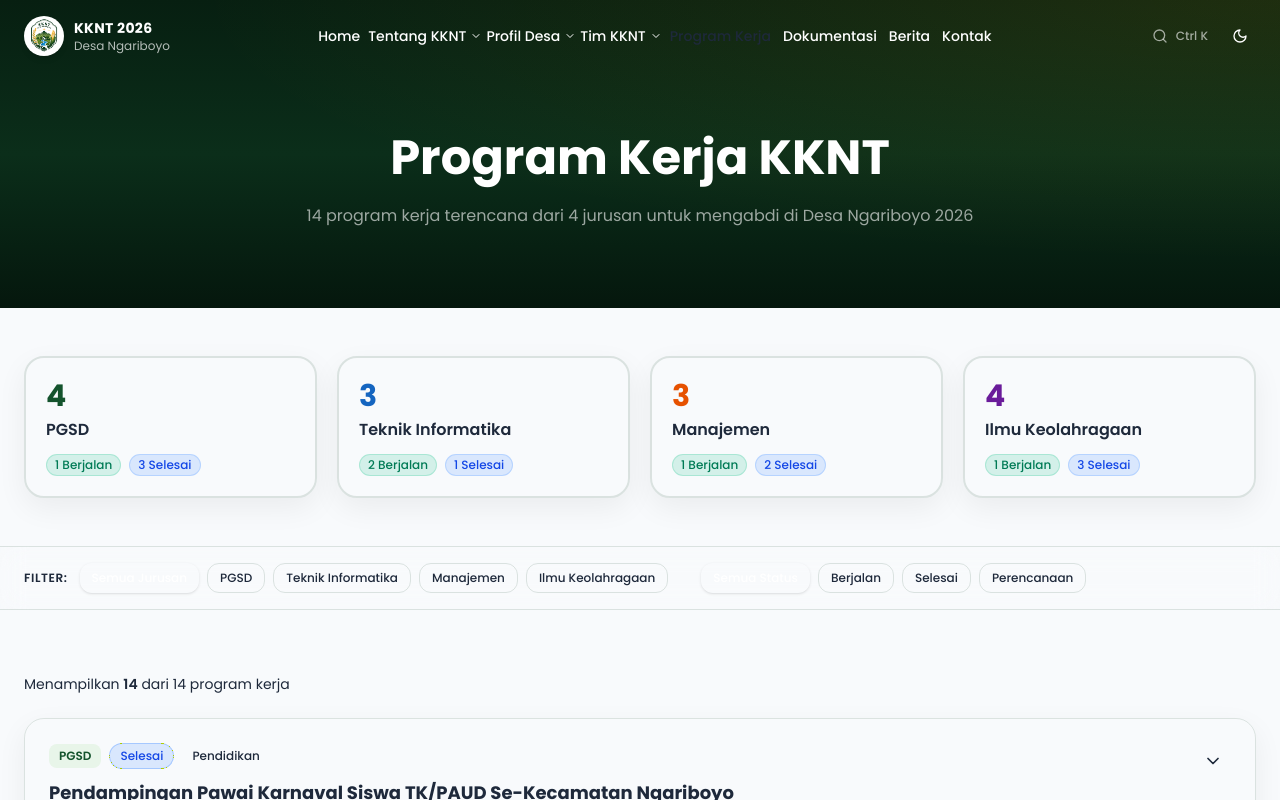
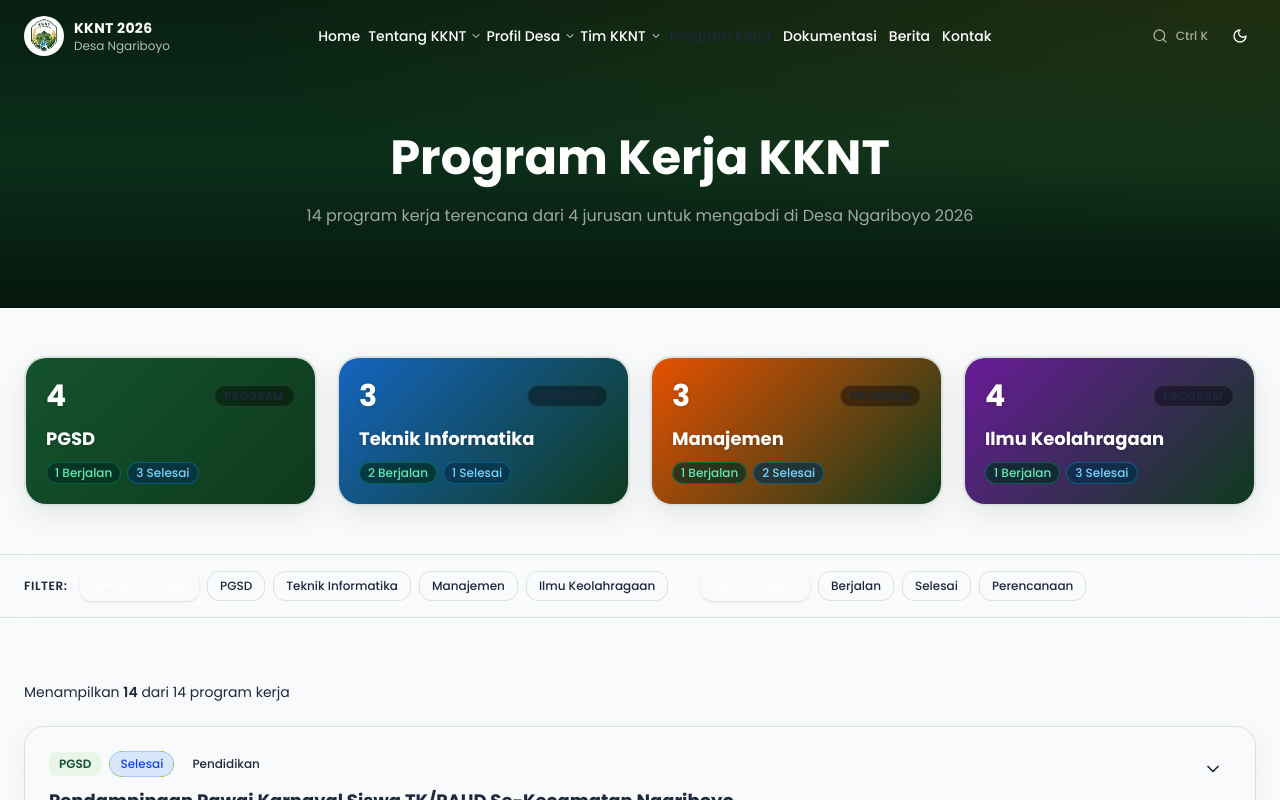
Before and after one commit to Drappy-cat/Website-KKN-T-Desa-Ngariboyo, a React (Vite) app: page /proker in a window 1280 px wide. Shown: the top 800 px of the page. Built offline with nearby package versions, Linux system fonts and the light colour scheme.

Commit message:
feat: implement core website pages and layout components including home, team, contact, and about sections

```diff
--- a/index.html
+++ b/index.html
@@ -4,14 +4,14 @@
     <meta charset="UTF-8" />
     <meta name="viewport" content="width=device-width, initial-scale=1.0" />
     <title>Website KKN-T Desa Ngariboyo 2026</title>
-    <meta name="description" content="Website resmi KKNT Desa Ngariboyo 2026 — Universitas Negeri Surabaya. Melangkah Bersama Membangun Desa." />
+    <meta name="description" content="Website resmi KKNT Desa Ngariboyo 2026, Universitas Negeri Surabaya. Melangkah Bersama Membangun Desa." />
     <meta name="theme-color" content="#0F3A1D" />
     <link rel="icon" type="image/png" href="/src/assets/logos/kknt/logo-kknt-removebg.png" />
 
     <!-- Open Graph / SEO -->
     <meta property="og:type" content="website" />
     <meta property="og:title" content="Website KKN-T Desa Ngariboyo 2026" />
-    <meta property="og:description" content="Website resmi KKNT Desa Ngariboyo 2026 — Universitas Negeri Surabaya. Melangkah Bersama Membangun Desa." />
+    <meta property="og:description" content="Website resmi KKNT Desa Ngariboyo 2026, Universitas Negeri Surabaya. Melangkah Bersama Membangun Desa." />
     <meta property="og:image" content="/src/assets/logos/kknt/logo-kknt-removebg.png" />
 
     <!-- Google Fonts Preconnect & Stylesheet (High Performance, No @import waterfall) -->
--- a/src/app/components/Navbar.tsx
+++ b/src/app/components/Navbar.tsx
@@ -19,7 +19,7 @@ function SearchOverlay({ onClose }: { onClose: () => void }) {
     ...BERITA.filter((b) => b.judul.toLowerCase().includes(query.toLowerCase()))
       .slice(0, 3).map((b) => ({ type: "Berita", label: b.judul, href: `/berita?id=${b.id}` })),
     ...MAHASISWA.filter((m) => m.nama.toLowerCase().includes(query.toLowerCase()) || m.prodi.toLowerCase().includes(query.toLowerCase()))
-      .slice(0, 3).map((m) => ({ type: "Mahasiswa", label: `${m.nama} — ${m.prodi}`, href: "/tim" })),
+      .slice(0, 3).map((m) => ({ type: "Mahasiswa", label: `${m.nama} (${m.prodi})`, href: "/tim" })),
   ];
 
   useEffect(() => {
--- a/src/app/components/PageBanner.tsx
+++ b/src/app/components/PageBanner.tsx
@@ -1,5 +1,5 @@
 /**
- * PageBanner — Shared hero banner for inner pages.
+ * PageBanner: Shared hero banner for inner pages.
  * Digunakan di: Tim, Kontak, ProfilDesa, Tentang, Berita, dll.
  */
 export default function PageBanner({
--- a/src/app/data/index.ts
+++ b/src/app/data/index.ts
@@ -44,7 +44,7 @@ export const IDENTITAS = {
     "Memperkuat keolahragaan dan hidup aktif sebagai fondasi produktivitas warga.",
   ],
   filosofi:
-    "Logo KKNT Desa Ngariboyo menggambarkan semangat pengabdian mahasiswa yang bersinergi bersama masyarakat untuk membangun desa yang maju, mandiri, berbudaya, sejahtera, dan berkelanjutan — dengan berlandaskan kolaborasi, kearifan lokal, dan inovasi.",
+    "Logo KKNT Desa Ngariboyo menggambarkan semangat pengabdian mahasiswa yang bersinergi bersama masyarakat untuk membangun desa yang maju, mandiri, berbudaya, sejahtera, dan berkelanjutan dengan berlandaskan kolaborasi, kearifan lokal, dan inovasi.",
   maknakeseluruhan:
     "Logo ini mencerminkan potensi komoditas unggulan Desa Ngariboyo (padi dan jagung) yang didukung oleh alam yang subur dan masyarakat yang bersinergi. Mahasiswa KKNT hadir sebagai agen perubahan untuk memberi kontribusi nyata demi kemajuan desa yang berkelanjutan.",
 };
@@ -93,7 +93,7 @@ export const DESA = {
 Desa ini memiliki sejarah panjang sejak masa kolonial Belanda, dengan masyarakat yang dikenal gigih dalam bertani dan menjaga tradisi gotong royong. Sawah-sawah yang menghijau di kaki Gunung Lawu menjadi saksi bisu perjuangan generasi demi generasi warga Ngariboyo dalam membangun dan mempertahankan kehidupan desa.`,
   potensi: [
     { judul: "Pertanian Padi & Jagung", ikon: "🌾", img: "https://images.unsplash.com/photo-1586771107445-d3af07e86e10?w=600&h=400&fit=crop", deskripsi: "Lahan pertanian subur menghasilkan padi dan jagung berkualitas tinggi yang menjadi komoditas utama perekonomian desa." },
-    { judul: "Wisata Air & Waduk (Embung Pendem)", ikon: "🌊", img: "https://images.unsplash.com/photo-1437482078695-73f5ff6e6559?w=600&h=400&fit=crop", deskripsi: "Fasilitas penampungan air buatan Embung Pendem yang dikembangkan menjadi objek wisata air, menawarkan panorama persawahan yang menawan serta wahana perahu kano untuk pengunjung." },
+    { judul: "Pemanfaatan Air Embung Pendem", ikon: "🌊", img: "https://images.unsplash.com/photo-1437482078695-73f5ff6e6559?w=600&h=400&fit=crop", deskripsi: "Meskipun secara administratif Embung Pendem bukan milik Desa Ngariboyo, keberadaannya membawa manfaat yang sangat besar. Dengan adanya embung tersebut, pasokan kebutuhan air untuk mengairi sawah dan kebun warga dapat senantiasa tercukupi dengan baik." },
     { judul: "Destinasi Wisata Religi & Sejarah", ikon: "🕌", img: "https://images.unsplash.com/photo-1574895067204-c1fb700fbe76?w=600&h=400&fit=crop", deskripsi: "Adanya situs Makam Kuno Ngariboyo yang menjadi pusat ziarah religius bagi masyarakat serta pusat pelestarian sejarah cagar budaya lokal." },
     { judul: "UMKM Anyaman Tas & Produk Lokal", ikon: "🛍️", img: "https://images.unsplash.com/photo-1605814510757-5561a0d8bb5d?w=600&h=400&fit=crop", deskripsi: "Sentra industri rumah tangga kreatif yang berfokus pada kerajinan anyaman tas di Dukuh Jetis, didukung oleh lebih dari 25 UMKM aktif yang siap Go Digital." },
     { judul: "Sumber Daya Air", ikon: "💧", img: "https://images.unsplash.com/photo-1517409249719-756d11f92c10?w=600&h=400&fit=crop", deskripsi: "Aliran sungai melimpah dan jaringan irigasi embung yang andal untuk mendukung pertanian intensif serta budidaya ikan air tawar sepanjang tahun." },
@@ -181,11 +181,47 @@ export interface Proker {
   hasil: string;
 }
 
-export const JURUSAN_LIST = [
-  { id: "pgsd", label: "PGSD", warna: "#14532D", warnaLight: "#E8F5E9" },
-  { id: "ti", label: "Teknik Informatika", warna: "#1565C0", warnaLight: "#E3F2FD" },
-  { id: "manajemen", label: "Manajemen", warna: "#E65100", warnaLight: "#FFF3E0" },
-  { id: "ikor", label: "Ilmu Keolahragaan", warna: "#6A1B9A", warnaLight: "#F3E5F5" },
+export interface JurusanInfo {
+  id: string;
+  label: string;
+  warna: string;
+  warnaLight: string;
+  image?: string; // Dapat diisi asset gambar lokal (import foto from '...') atau URL gambar
+}
+
+// ── JURUSAN LIST ─────────────────────────────────────────────────────────────
+// Anda dapat memasukkan file asset gambar sendiri ke properti `image` di bawah ini.
+// Contoh jika ada file asset lokal:
+// import fotoPgsd from "../../assets/..."; lalu isi: image: fotoPgsd
+export const JURUSAN_LIST: JurusanInfo[] = [
+  {
+    id: "pgsd",
+    label: "PGSD",
+    warna: "#14532D",
+    warnaLight: "#E8F5E9",
+    image: "", // <-- Masukkan asset image PGSD Anda di sini
+  },
+  {
+    id: "ti",
+    label: "Teknik Informatika",
+    warna: "#1565C0",
+    warnaLight: "#E3F2FD",
+    image: "", // <-- Masukkan asset image Teknik Informatika Anda di sini
+  },
+  {
+    id: "manajemen",
+    label: "Manajemen",
+    warna: "#E65100",
+    warnaLight: "#FFF3E0",
+    image: "", // <-- Masukkan asset image Manajemen Anda di sini
+  },
+  {
+    id: "ikor",
+    label: "Ilmu Keolahragaan",
+    warna: "#6A1B9A",
+    warnaLight: "#F3E5F5",
+    image: "", // <-- Masukkan asset image Ilmu Keolahragaan Anda di sini
+  },
 ];
 
 export const PROKER: Proker[] = [
--- a/src/app/hooks/usePageMeta.ts
+++ b/src/app/hooks/usePageMeta.ts
@@ -12,7 +12,7 @@ export function usePageMeta(title: string, description?: string) {
       metaDesc.name = "description";
       document.head.appendChild(metaDesc);
     }
-    metaDesc.content = description ?? `${title} — Program KKNT Universitas Negeri Surabaya di Desa Ngariboyo, Magetan, Jawa Timur (13 Agustus – 25 September 2026).`;
+    metaDesc.content = description ?? `${title}: Program KKNT Universitas Negeri Surabaya di Desa Ngariboyo, Magetan, Jawa Timur (13 Agustus – 25 September 2026).`;
 
     let ogTitle = document.querySelector<HTMLMetaElement>('meta[property="og:title"]');
     if (!ogTitle) {
--- a/src/app/pages/Home.tsx
+++ b/src/app/pages/Home.tsx
@@ -66,7 +66,7 @@ const StatCard = memo(function StatCard({ target, label, satuan, started }: { ta
 
 // ── Main Component ─────────────────────────────────────────────────────────────
 export default function Home() {
-  usePageMeta("Beranda", "Website resmi KKNT Desa Ngariboyo 2026 — 15 mahasiswa Universitas Negeri Surabaya mengabdi di Magetan, Jawa Timur.");
+  usePageMeta("Beranda", "Website resmi KKNT Desa Ngariboyo 2026. 15 mahasiswa Universitas Negeri Surabaya mengabdi di Magetan, Jawa Timur.");
   const [statsVisible, setStatsVisible] = useState(false);
   const statsRef = useRef<HTMLDivElement>(null);
   const [heroLoaded, setHeroLoaded] = useState(false);
@@ -395,7 +395,7 @@ export default function Home() {
               Timeline
             </span>
             <h2 className="font-display font-extrabold text-3xl sm:text-4xl text-white mb-3">Perjalanan KKNT</h2>
-            <p className="text-white/80 max-w-xl mx-auto font-body">Dari observasi hingga penutupan — pengabdian penuh untuk Desa Ngariboyo.</p>
+            <p className="text-white/80 max-w-xl mx-auto font-body">Dari observasi hingga penutupan, pengabdian penuh untuk Desa Ngariboyo.</p>
           </div>
           <div className="relative">
             {/* Line */}
--- a/src/app/pages/Kontak.tsx
+++ b/src/app/pages/Kontak.tsx
@@ -15,7 +15,7 @@ function TikTokIcon() {
 }
 
 export default function Kontak() {
-  usePageMeta("Kontak", "Hubungi tim KKNT Desa Ngariboyo 2026 — Universitas Negeri Surabaya.");
+  usePageMeta("Kontak", "Hubungi tim KKNT Desa Ngariboyo 2026, Universitas Negeri Surabaya.");
   const [loading, setLoading] = useState(false);
 
   function handleSubmit(e: React.FormEvent<HTMLFormElement>) {
@@ -125,7 +125,7 @@ export default function Kontak() {
               </div>
             </div>
 
-            {/* Right — form */}
+            {/* Right: form */}
             <div>
               <div className="bg-card rounded-[24px] p-6 sm:p-8 shadow-[0_20px_60px_rgba(0,0,0,0.1)] border border-border">
                 <h3 className="font-display font-bold text-primary dark:text-accent text-xl mb-6">Kirim Pesan</h3>
--- a/src/app/pages/ProkerPage.tsx
+++ b/src/app/pages/ProkerPage.tsx
@@ -124,7 +124,7 @@ function ProkerCard({ p }: { p: Proker }) {
 }
 
 export default function ProkerPage() {
-  usePageMeta("Program Kerja", "Daftar program kerja dari 4 jurusan KKNT Desa Ngariboyo 2026 — PGSD, Teknik Informatika, Manajemen, dan Ilmu Keolahragaan.");
+  usePageMeta("Program Kerja", "Daftar program kerja dari 4 jurusan KKNT Desa Ngariboyo 2026: PGSD, Teknik Informatika, Manajemen, dan Ilmu Keolahragaan.");
   const [activeJurusan, setActiveJurusan] = useState("semua");
   const [activeStatus, setActiveStatus] = useState("semua");
 
@@ -156,17 +156,57 @@ export default function ProkerPage() {
               <button
                 key={j.id}
                 onClick={() => setActiveJurusan(activeJurusan === j.id ? "semua" : j.id)}
-                className={`text-left p-5 rounded-[20px] border-2 transition-all hover:-translate-y-1 ${
+                className={`relative group overflow-hidden text-left p-5 rounded-[22px] border-2 transition-all duration-300 hover:-translate-y-1 min-h-[150px] flex flex-col justify-between shadow-[0_10px_30px_rgba(0,0,0,0.08)] ${
                   activeJurusan === j.id
-                    ? "border-primary dark:border-accent bg-card shadow-lg"
-                    : "border-border bg-card shadow-[0_10px_30px_rgba(0,0,0,0.06)]"
+                    ? "border-accent ring-2 ring-accent/40 shadow-xl"
+                    : "border-border/60 hover:border-accent/50"
                 }`}
               >
-                <div className="font-display font-extrabold text-3xl mb-1" style={{ color: j.warna }}>{j.total}</div>
-                <div className="font-semibold text-foreground font-body mb-3">{j.label}</div>
-                <div className="flex flex-wrap gap-2 text-xs font-caption">
-                  <span className="text-emerald-700 dark:text-emerald-400 bg-emerald-500/15 border border-emerald-500/20 px-2 py-0.5 rounded-full">{j.berjalan} Berjalan</span>
-                  <span className="text-blue-700 dark:text-blue-400 bg-blue-500/15 border border-blue-500/20 px-2 py-0.5 rounded-full">{j.selesai} Selesai</span>
+                {/* Background Image atau Fallback Warna Jurusan */}
+                {j.image ? (
+                  <img
+                    src={j.image}
+                    alt={j.label}
+                    className="absolute inset-0 w-full h-full object-cover group-hover:scale-105 transition-transform duration-500"
+                    loading="lazy"
+                    decoding="async"
+                  />
+                ) : (
+                  <div
+                    className="absolute inset-0 transition-opacity duration-300"
+                    style={{
+                      background: `linear-gradient(135deg, ${j.warna} 0%, #0F3A1D 100%)`,
+                    }}
+                  />
+                )}
+
+                {/* Gradient Overlay seperti kartu DPL */}
+                <div className="absolute inset-0 bg-gradient-to-t from-primary/95 via-primary/50 to-primary/20 group-hover:from-primary/90 transition-colors" />
+
+                {/* Konten Kartu */}
+                <div className="relative z-10 flex flex-col justify-between h-full w-full">
+                  <div className="flex items-center justify-between gap-2 mb-2">
+                    <span className="font-display font-black text-2xl sm:text-3xl text-white tracking-tight drop-shadow-sm">
+                      {j.total}
+                    </span>
+                    <span className="text-[11px] font-caption font-semibold uppercase tracking-wider text-accent bg-black/40 backdrop-blur-md px-2.5 py-0.5 rounded-full border border-white/10">
+                      Program
+                    </span>
+                  </div>
+
+                  <div>
+                    <h3 className="font-display font-bold text-white text-base sm:text-lg leading-snug drop-shadow-sm group-hover:text-accent transition-colors">
+                      {j.label}
+                    </h3>
+                    <div className="flex flex-wrap gap-1.5 mt-2.5 text-xs font-caption">
+                      <span className="text-emerald-300 bg-emerald-950/70 border border-emerald-400/30 px-2 py-0.5 rounded-full backdrop-blur-sm">
+                        {j.berjalan} Berjalan
+                      </span>
+                      <span className="text-sky-300 bg-sky-950/70 border border-sky-400/30 px-2 py-0.5 rounded-full backdrop-blur-sm">
+                        {j.selesai} Selesai
+                      </span>
+                    </div>
+                  </div>
                 </div>
               </button>
             ))}
--- a/src/app/pages/Tim.tsx
+++ b/src/app/pages/Tim.tsx
@@ -106,7 +106,7 @@ function MahasiswaModal({ m }: { m: typeof MAHASISWA[0] }) {
             Detail Profil & ID Card {m.nama}
           </Dialog.Title>
           <Dialog.Description className="sr-only">
-            Detail profil {m.nama} — mahasiswa {m.prodi} peserta KKNT Desa Ngariboyo 2026.
+            Detail profil {m.nama}, mahasiswa {m.prodi} peserta KKNT Desa Ngariboyo 2026.
           </Dialog.Description>
           <Dialog.Close className="absolute top-5 right-5 z-20 p-2.5 rounded-full bg-muted/80 hover:bg-muted text-foreground transition-colors border border-border">
             <X className="w-5 h-5" />
```
Also changed, not shown: src/app/pages/Tentang.tsx (+28 -30 lines), src/styles/theme.css (+6 -6 lines).
